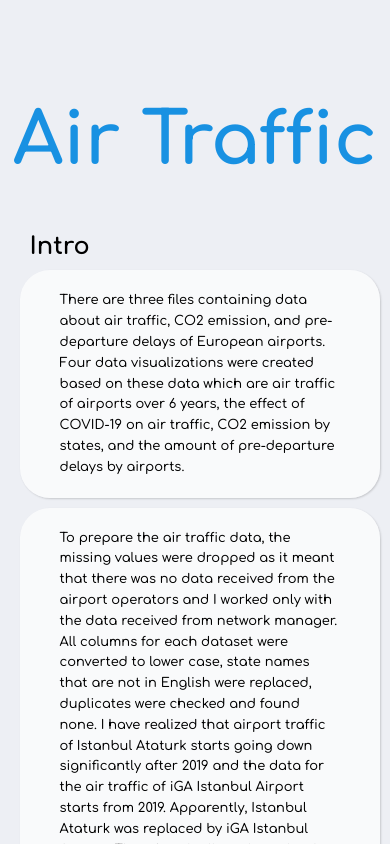
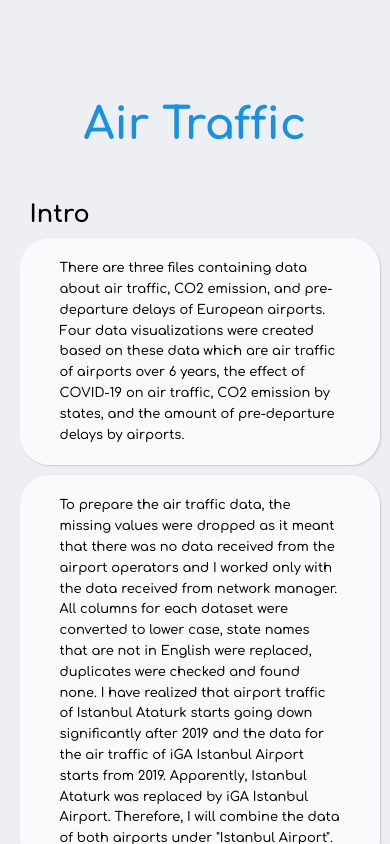
Before and after one commit to JakeJohnson21/code-bridge-1, a React (Create React App) app: page / in a window 390 px wide. Shown: the top 844 px of the page. Built offline with nearby package versions, Linux system fonts and the light colour scheme.

Commit message:
Complete update #2

```diff
--- a/src/blocks/header/__title/header__title.css
+++ b/src/blocks/header/__title/header__title.css
@@ -15,3 +15,9 @@
 .header__title:hover {
   --_p: 0%;
 }
+
+@media screen and (max-width: 600px) {
+  .header__title {
+    font-size: 2.75em;
+  }
+}
```
